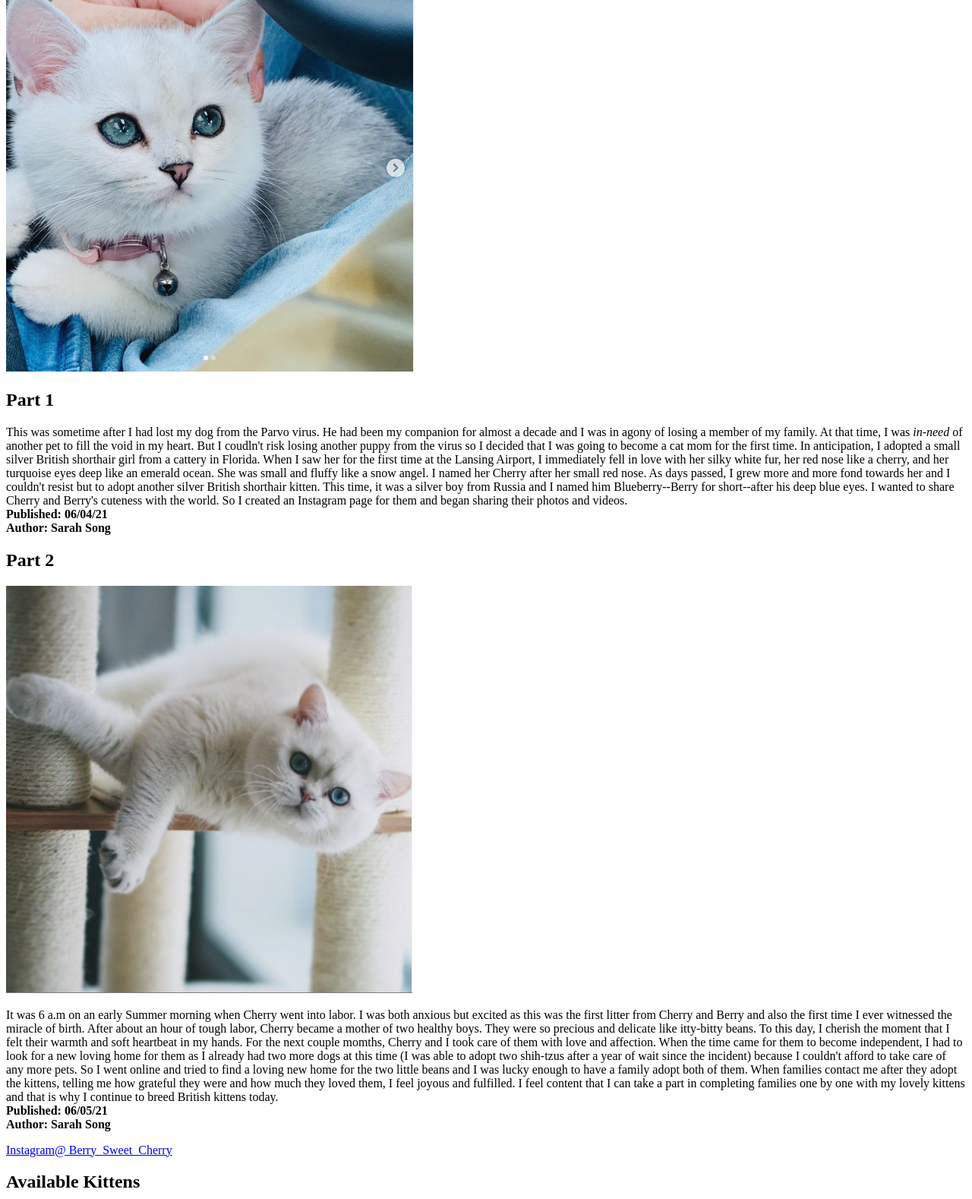
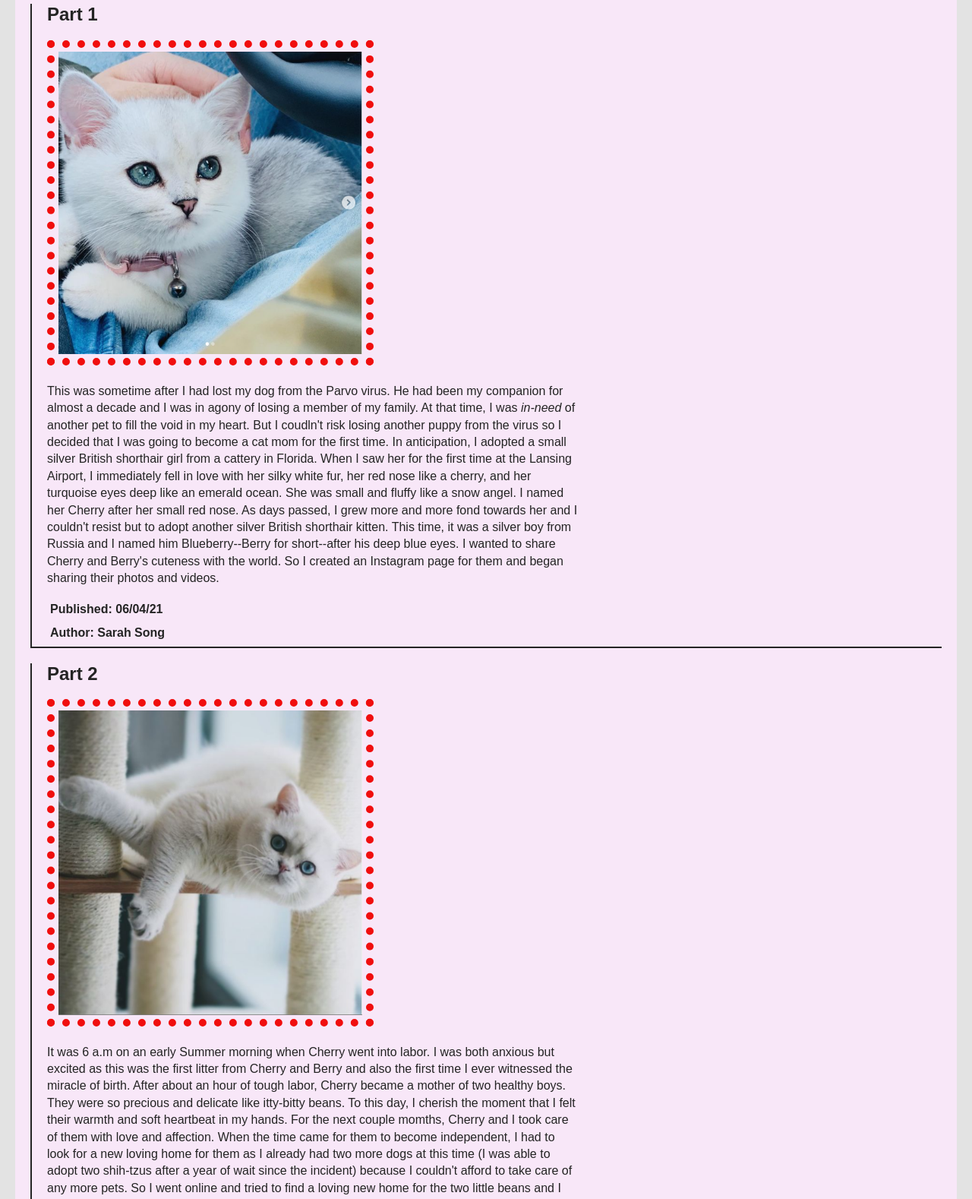
Before and after one commit to songsun4/mi349_blog, a plain HTML site: page blog.html in a window 1280 px wide. Shown: the part 126-1704 px from the top of the page at 76% size. Drawn offline with Linux system fonts and the light colour scheme.

Commit message:
Added CSS

```diff
--- a/blog.html
+++ b/blog.html
@@ -4,36 +4,48 @@
     <meta charset="UTF-8">
     <meta http-equiv="X-UA-Compatible" content="IE=edge">
     <meta name="viewport" content="width=device-width, initial-scale=1.0">
+    <link rel="stylesheet" href="style.css">
     <title>Blog</title>
 </head>
 <body>
+    <section id = "blog">
     <h1>How I started My British shorthair Cattery</h1>
+
+
+    <article class = "blog-post">
+    <h2>Part 1</h2>
     <p><img src="Cherry.png" alt="cherry"></p>
-
-    <p> <h2>Part 1</h2>
+    <p>
     This was sometime after I had lost my dog from the Parvo virus. He had been my companion for almost a decade and I was in agony of losing a member of my family. At that time, I was <em>in-need</em> of another pet to fill the void in my heart.
     But I coudln't risk losing another puppy from the virus so I decided that I was going to become a cat mom for the first time. In anticipation, I adopted a small silver British shorthair girl from a cattery in Florida.
     When I saw her for the first time at the Lansing Airport, I immediately fell in love with her silky white fur, her red nose like a cherry, and her turquoise eyes deep like an emerald ocean.
     She was small and fluffy like a snow angel. I named her Cherry after her small red nose. As days passed, I grew more and more fond towards her and I couldn't resist but to adopt another silver British shorthair kitten.
     This time, it was a silver boy from Russia and I named him Blueberry--Berry for short--after his deep blue eyes. I wanted to share Cherry and Berry's cuteness with the world.
-    So I created an Instagram page for them and began sharing their photos and videos. <br>
+    So I created an Instagram page for them and began sharing their photos and videos.
+    </p>
+    <strong>Published: 06/04/21 </strong>
+    <strong>Author: Sarah Song</strong>
+    </article>
 
-    <strong>Published: 06/04/21 </strong><br>
-    <strong>Author: Sarah Song</strong> <br>
+    <article class = "blog-post">
+    <h2>Part 2</h2>
+    <p><img src="Berry.png" alt="berry"></p>
+    <p> It was 6 a.m on an early Summer morning when Cherry went into labor. I was both anxious but excited as this was the first litter from Cherry and Berry and also the first time I ever witnessed the miracle of birth.
+        After about an hour of tough labor, Cherry became a mother of two healthy boys. They were so precious and delicate like itty-bitty beans. To this day, I cherish the moment that I felt their warmth and soft heartbeat in my hands.
+        For the next couple momths, Cherry and I took care of them with love and affection. When the time came for them to become independent, I had to look for a new loving home for them as I already had two more dogs at this time
+        (I was able to adopt two shih-tzus after a year of wait since the incident) because I couldn't afford to take care of any more pets.
+        So I went online and tried to find a loving new home for the two little beans and I was lucky enough to have a family adopt both of them. When families contact me after they adopt the kittens, telling me how grateful they were and how much they loved them,
+        I feel joyous and fulfilled. I feel content that I can take a part in completing families one by one with my lovely kittens and that is why I continue to breed British kittens today.
     </p>
-    <p><h2>Part 2</h2>
-    <p><img src="Berry.png" alt="berry"></p>
-    It was 6 a.m on an early Summer morning when Cherry went into labor. I was both anxious but excited as this was the first litter from Cherry and Berry and also the first time I ever witnessed the miracle of birth.
-    After about an hour of tough labor, Cherry became a mother of two healthy boys. They were so precious and delicate like itty-bitty beans. To this day, I cherish the moment that I felt their warmth and soft heartbeat in my hands.
-    For the next couple momths, Cherry and I took care of them with love and affection. When the time came for them to become independent, I had to look for a new loving home for them as I already had two more dogs at this time
-    (I was able to adopt two shih-tzus after a year of wait since the incident) because I couldn't afford to take care of any more pets.
-    So I went online and tried to find a loving new home for the two little beans and I was lucky enough to have a family adopt both of them. When families contact me after they adopt the kittens, telling me how grateful they were and how much they loved them,
-    I feel joyous and fulfilled. I feel content that I can take a part in completing families one by one with my lovely kittens and that is why I continue to breed British kittens today.<br>
+    <strong>Published: 06/05/21</strong>
+    <strong>Author: Sarah Song</strong>
+    </article>
 
-    <strong>Published: 06/05/21</strong> <br>
-    <strong>Author: Sarah Song</strong> <br>
-    </p>
+
     <p><a href=https://www.instagram.com/berry_sweet_cherry/>Instagram@ Berry_Sweet_Cherry</a></p>
+
+    </section>
+
 
     <h2>Available Kittens</h2>
     <table>
--- /dev/null
+++ b/style.css
@@ -0,0 +1,72 @@
+
+html {
+    background: #e3e3e3
+}
+
+body {
+    font-family: Arial, Helvetica, sans-serif;
+    margin: 20px;
+    padding: 20px;
+    color: #242424;
+    border-top: 10px solid #242424;
+    background: #f8e7f8;
+}
+
+h1 {
+    font-size: 3em;
+    font-family:'Franklin Gothic Medium', 'Arial Narrow', Arial, sans-serif;
+    font-style:oblique;
+    margin: 5px;
+}
+
+p {
+    line-height: 1.4em;
+    max-width: 700px;
+}
+
+#blog {
+    border-top: 1px dotted #242424;
+}
+
+.blog-post {
+    padding-left: 20px;
+    border-bottom: 2px solid #242424;
+    border-left: 2px solid #242424;
+}
+label {
+    margin-left: 5px;
+}
+input {
+    margin-left: 10px;
+    padding: 2px;
+}
+input[type = "email"] {
+    color:blue;
+}
+textarea {
+    margin-top: 20px;
+    margin-bottom: 20px;
+    border: 2px solid #242424;
+    display: block;
+    text-align: center;
+
+}
+
+img {
+    border: 10px dotted #f00e0e;
+    padding: 5px;
+    max-width: 400px;
+    max-height: 600px;
+}
+strong {
+    display: block;
+    padding: 4px;
+    margin-bottom: 5px;
+}
+button {
+    padding: 10px;
+    font-weight: bolder;
+}
+ul {
+    line-height: 25px;
+}
```
Also changed, not shown: about.html (+1 -0 lines), contact.html (+6 -7 lines), index.html (+4 -2 lines).
